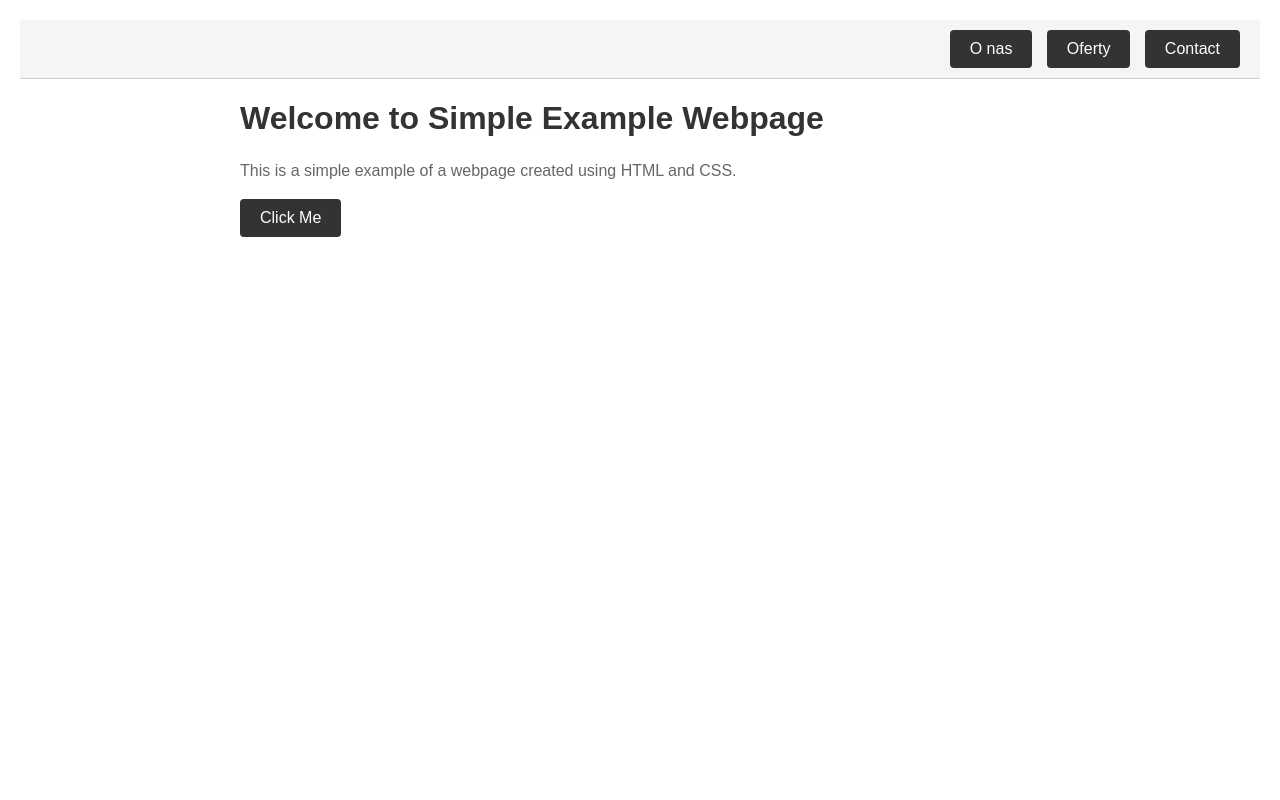
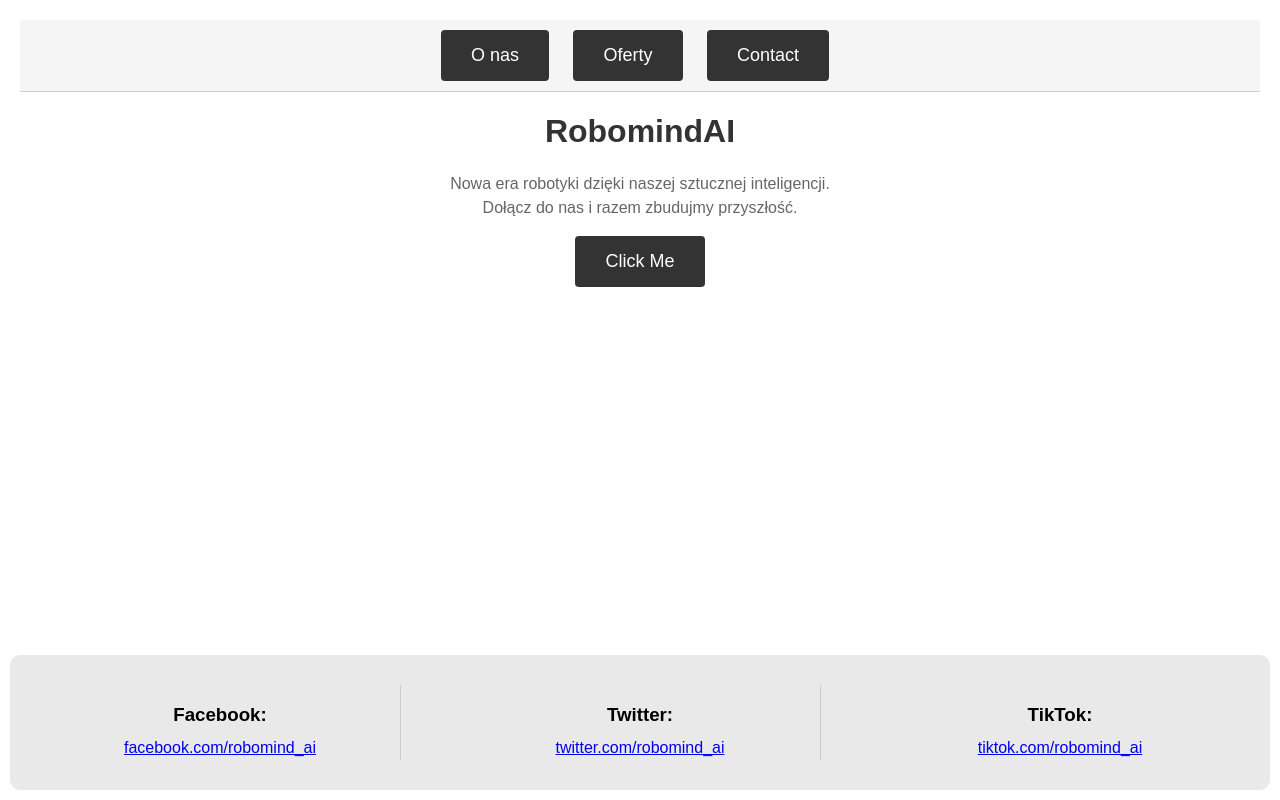
Before and after one commit to Papieog/strona, a plain HTML site: page index.html in a window 1280 px wide. Shown: the top 800 px of the page. Drawn offline with Linux system fonts and the light colour scheme.

Commit message:
made the page not scrollable

```diff
--- a/index.html
+++ b/index.html
@@ -1,7 +1,8 @@
 <!DOCTYPE html>
 <html lang="pl">
 <head>
-  <title>Simple Example Webpage</title>
+  <meta charset="UTF-8">
+  <title>RobomindAI</title>
   <link rel="stylesheet" href="styles.css">
 </head>
 <body>
@@ -17,24 +18,22 @@
 </div>
 
 <div class="container">
-  <h1>Welcome to Simple Example Webpage</h1>
-  <p>This is a simple example of a webpage created using HTML and CSS.</p>
+  <h1>RobomindAI</h1>
+  <p>Nowa era robotyki dzięki naszej sztucznej inteligencji.<br>Dołącz do nas i razem zbudujmy przyszłość.</p>
   <a href="#" class="button">Click Me</a>
 </div>
 
 <footer>
   <div class="footer-section">
     <h3>Facebook:</h3>
-    <p>facebook.com/robomind_ai</p>
+    <p><a href="https://www.facebook.com/robomind_ai">facebook.com/robomind_ai</a></p>
   </div>
   <div class="footer-section">
     <h3>Twitter:</h3>
-    <p>twitter.com/robomind_ai</p>
+    <p><a href="https://www.twitter.com/robomind_ai">twitter.com/robomind_ai</a></p>
   </div>
   <div class="footer-section">
     <h3>TikTok:</h3>
-    <p>tiktok/robomind_ai</p>
+    <p><a href="https://www.tiktok.com/robomind_ai">tiktok.com/robomind_ai</a></p>
   </div>
 </footer>
-</body>
-</html>
--- a/styles.css
+++ b/styles.css
@@ -7,7 +7,7 @@ body {
 .container {
   max-width: 800px;
   margin: 0 auto;
-  height: calc(177.78vh);
+  text-align: center;
 }
 
 h1 {
@@ -21,7 +21,8 @@ p {
 
 .button {
   display: inline-block;
-  padding: 10px 20px;
+  padding: 15px 30px;
+  font-size: 18px;
   background-color: #333;
   color: #fff;
   text-decoration: none;
@@ -33,6 +34,10 @@ p {
 }
 
 footer {
+  position: fixed;
+  left: 10px;
+  right: 10px;
+  bottom: 10px;
   display: flex;
   justify-content: space-between;
   align-items: center;
@@ -40,6 +45,7 @@ footer {
   padding: 30px;
   border-radius: 10px;
 }
+
 
 .footer-section {
   flex-basis: 30%;
@@ -60,7 +66,7 @@ footer {
 
 .topbar {
   display: flex;
-  justify-content: space-between;
+  justify-content: center; /* Center align the buttons */
   align-items: center;
   background-color: #f5f5f5;
   padding: 10px 20px;
@@ -68,7 +74,7 @@ footer {
 }
 
 .topbar .button {
-  margin-left: 10px;
+  margin: 0 10px; /* Adjust the margin to create spacing between the buttons */
 }
 
 .topbar .button:first-child {
```
